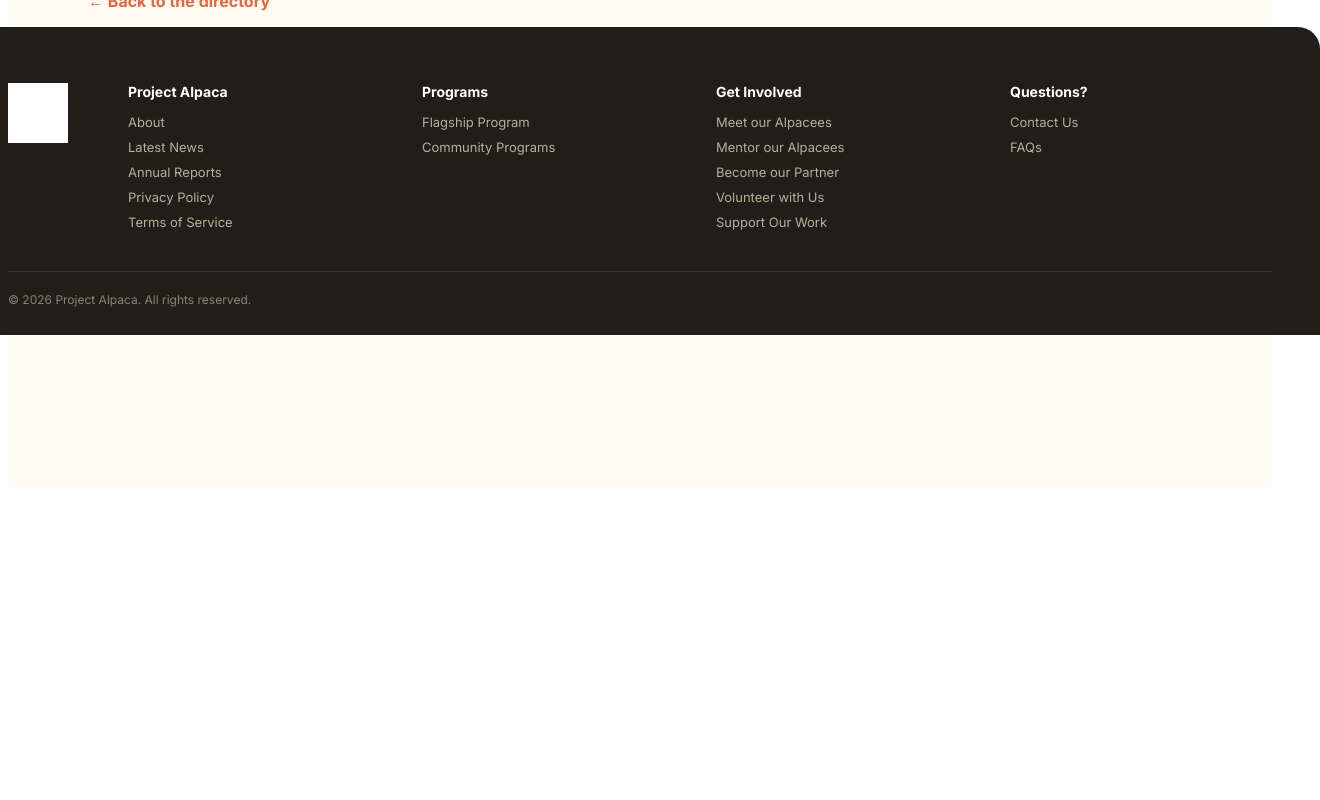
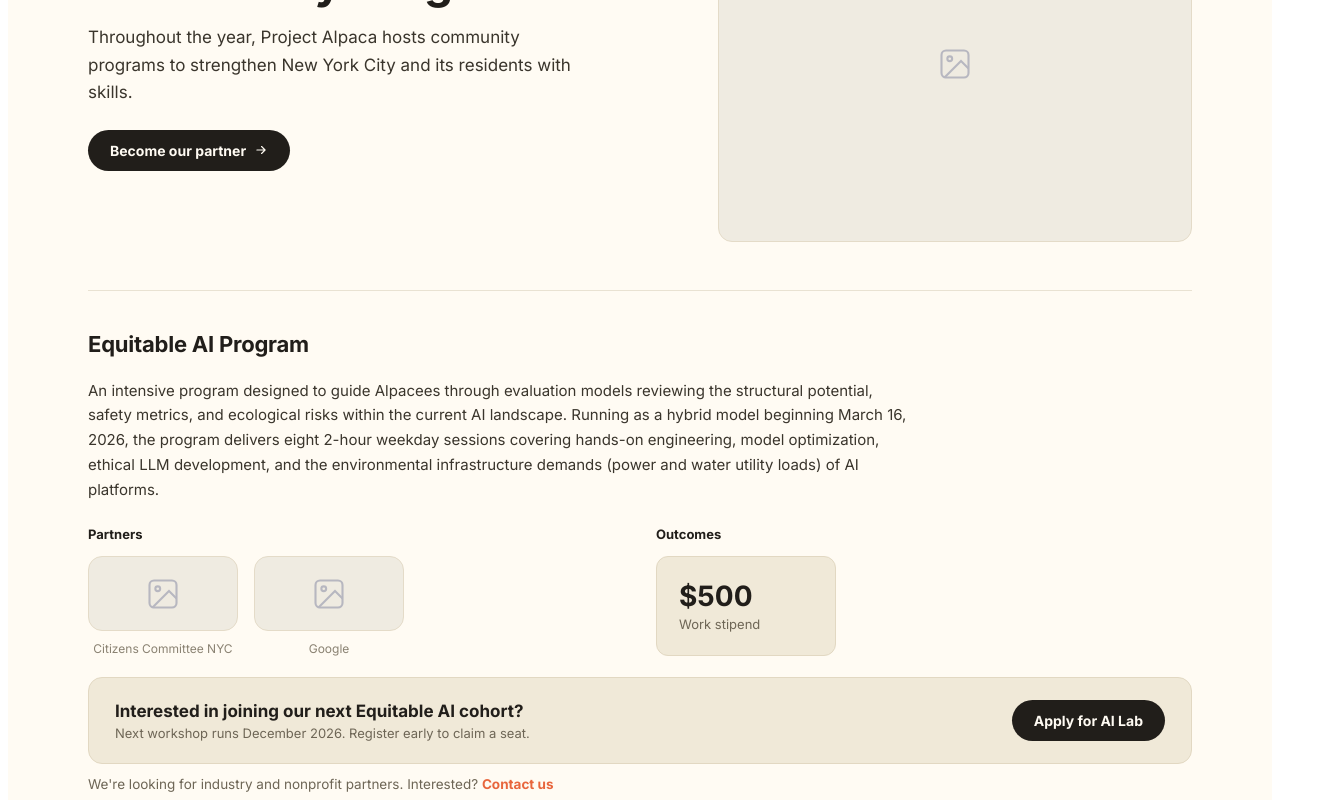
Before and after one commit to jellyfishing2346/project-alpaca, a React (Vite) app: page /community-programs in a window 1280 px wide. Shown: the part 320-1120 px from the top of the page, 1320 px wide, since content can reach past the window. Before the commit the page ends 816 px from the top, so only its background shows below. Built offline with nearby package versions, Linux system fonts and the light colour scheme.

Commit message:
Add Community Programs page

```diff
--- a/App.jsx
+++ b/App.jsx
@@ -4,6 +4,7 @@ import DirectoryApp, { Nav, Footer } from "./alpacees-directory-final.jsx";
 import Home from "./Home.jsx";
 import Contact from "./Contact.jsx";
 import About from "./About.jsx";
+import CommunityPrograms from "./CommunityPrograms.jsx";
 import "./styles.css";
 
 // Placeholder page for routes whose real design isn't built yet.
@@ -36,7 +37,7 @@ export default function App() {
         <Route path="/about" element={<About />} />
         <Route path="/donate" element={<Page title="Donate" />} />
         <Route path="/get-involved" element={<Page title="Get Involved" />} />
-        <Route path="/community-programs" element={<Page title="Community Programs" />} />
+        <Route path="/community-programs" element={<CommunityPrograms />} />
         <Route path="/flagship" element={<Page title="Flagship Program" />} />
 
         {/* Anything else falls back to the directory. */}
--- /dev/null
+++ b/CommunityPrograms.jsx
@@ -0,0 +1,96 @@
+import React from "react";
+import { Link } from "react-router-dom";
+import { Nav, Footer, Newsletter } from "./alpacees-directory-final.jsx";
+import "./styles.css";
+
+const Arrow = () => (
+  <svg width="14" height="14" viewBox="0 0 24 24" fill="none" stroke="currentColor" strokeWidth="2" strokeLinecap="round" strokeLinejoin="round"><path d="M5 12h14M13 6l6 6-6 6" /></svg>
+);
+const ImgBox = ({ className }) => (
+  <div className={"hi-img " + (className || "")}><svg width="36" height="36" viewBox="0 0 24 24" fill="none" stroke="#B7B7C0" strokeWidth="1.4"><rect x="3" y="3" width="18" height="18" rx="3" /><circle cx="8.5" cy="8.5" r="1.6" /><path d="m21 15-5-5L5 21" /></svg></div>
+);
+
+const PROGRAMS = [
+  {
+    title: "Equitable AI Program",
+    desc: "An intensive program designed to guide Alpacees through evaluation models reviewing the structural potential, safety metrics, and ecological risks within the current AI landscape. Running as a hybrid model beginning March 16, 2026, the program delivers eight 2-hour weekday sessions covering hands-on engineering, model optimization, ethical LLM development, and the environmental infrastructure demands (power and water utility loads) of AI platforms.",
+    partners: ["Citizens Committee NYC", "Google"],
+    outcome: { stat: "$500", label: "Work stipend" },
+    ctaTitle: "Interested in joining our next Equitable AI cohort?",
+    ctaSub: "Next workshop runs December 2026. Register early to claim a seat.",
+    ctaBtn: "Apply for AI Lab",
+  },
+  {
+    title: "Resume Workshop",
+    desc: "We hosted a resume workshop at Lehman College.",
+    partners: ["Company", "School"],
+    outcome: { stat: "100", label: "Students" },
+    ctaTitle: "Interested in joining our next resume workshop?",
+    ctaSub: "Next workshop runs December 2026. Register early to claim a seat.",
+    ctaBtn: "Apply",
+  },
+];
+
+const Program = ({ p }) => (
+  <section className="hs">
+    <h2 className="hs-h">{p.title}</h2>
+    <p className="prog-desc">{p.desc}</p>
+    <div className="po-grid">
+      <div>
+        <h4 className="po-label">Partners</h4>
+        <div className="po-logos">{p.partners.map((x, i) => <div key={i} className="partner"><ImgBox /><span>{x}</span></div>)}</div>
+      </div>
+      <div>
+        <h4 className="po-label">Outcomes</h4>
+        <div className="outcome"><b>{p.outcome.stat}</b><span>{p.outcome.label}</span></div>
+      </div>
+    </div>
+    <div className="cta-bar">
+      <div><b>{p.ctaTitle}</b><p>{p.ctaSub}</p></div>
+      <button className="btn-navy">{p.ctaBtn}</button>
+    </div>
+    <p className="partner-line">We're looking for industry and nonprofit partners. Interested? <Link to="/contact">Contact us</Link></p>
+  </section>
+);
+
+export default function CommunityPrograms() {
+  return (
+    <div className="root">
+      <Nav />
+      <div className="home">
+        <section className="hero">
+          <div className="hero-l">
+            <h1>Community Programs</h1>
+            <p>Throughout the year, Project Alpaca hosts community programs to strengthen New York City and its residents with skills.</p>
+            <Link className="btn-navy" to="/get-involved">Become our partner <Arrow /></Link>
+          </div>
+          <ImgBox className="hero-img" />
+        </section>
+
+        {PROGRAMS.map((p, i) => <Program key={i} p={p} />)}
+
+        <section className="hs">
+          <h2 className="hs-h">More Programs Coming Soon</h2>
+          <div className="coming-soon">
+            <div>
+              <h3>Partner with Us</h3>
+              <p>We are currently drafting curriculum specifications for upcoming one-off modules, including: Decentralized Web Architectures, Technical Writing Labs, and IoT Edge Systems. Want to make our work possible?</p>
+            </div>
+            <Link className="btn-outline" to="/contact">Contact</Link>
+          </div>
+        </section>
+
+        <section className="hs">
+          <div className="support">
+            <h2>Support Our Work</h2>
+            <p>Project Alpaca is completely free for every single student, ensuring tuition or resource gaps never block a student's full potential. Your tax-deductible financial gifts provide direct, practical tools for a student's career journey.</p>
+            <Link className="btn-navy" to="/donate">Donate now <Arrow /></Link>
+          </div>
+        </section>
+
+        <Newsletter />
+        <Footer />
+      </div>
+    </div>
+  );
+}
--- a/styles.css
+++ b/styles.css
@@ -273,3 +273,25 @@
 .support h2 { font-size:28px; font-weight:800; margin:0 0 12px; }
 .support p { font-size:15px; line-height:1.6; color:#3A352C; max-width:70ch; margin:0 auto 22px; }
 @media (max-width:900px){ .hist{grid-template-columns:repeat(2,1fr);} .people{grid-template-columns:1fr;} .press{grid-template-columns:repeat(2,1fr);} }
+
+/* ===== Community Programs ===== */
+.prog-desc { font-size:15px; line-height:1.65; color:#3A352C; max-width:88ch; margin:0 0 24px; }
+.po-grid { display:grid; grid-template-columns:1fr 1fr; gap:32px; margin-bottom:20px; }
+.po-label { font-size:13px; font-weight:800; margin:0 0 14px; }
+.po-logos { display:flex; gap:16px; }
+.po-logos .partner .hi-img { width:150px; aspect-ratio:2/1; margin-bottom:6px; }
+.po-logos .partner span { font-size:12px; }
+.outcome { background:#F0E9D8; border:1px solid #E2D8C2; border-radius:12px; padding:22px; display:inline-block; min-width:180px; }
+.outcome b { display:block; font-size:28px; font-weight:800; }
+.outcome span { font-size:13px; color:#6E6656; }
+.cta-bar { display:flex; align-items:center; justify-content:space-between; gap:24px; background:#F0E9D8; border:1px solid #E2D8C2; border-radius:14px; padding:22px 26px; margin-bottom:12px; }
+.cta-bar b { font-size:17px; font-weight:800; }
+.cta-bar p { font-size:13px; color:#6E6656; margin:4px 0 0; }
+.cta-bar .btn-navy { flex:none; }
+.partner-line { font-size:13.5px; color:#6E6656; margin:0; }
+.partner-line a { color:#E8663D; font-weight:700; text-decoration:none; }
+.coming-soon { display:flex; align-items:center; justify-content:space-between; gap:24px; border:1px dashed #D8CFBB; border-radius:14px; padding:24px 28px; background:#FBF7EE; }
+.coming-soon h3 { font-size:17px; font-weight:800; margin:0 0 6px; }
+.coming-soon p { font-size:13.5px; line-height:1.55; color:#3A352C; margin:0; max-width:84ch; }
+.coming-soon .btn-outline { flex:none; }
+@media (max-width:900px){ .po-grid{grid-template-columns:1fr;} .cta-bar,.coming-soon{flex-direction:column;align-items:flex-start;} }
```
